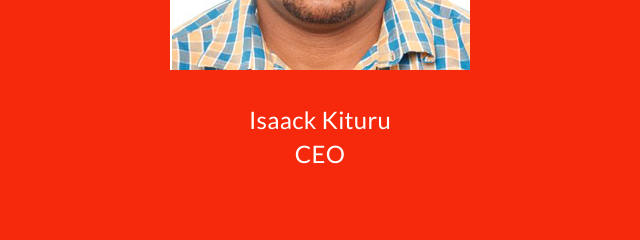
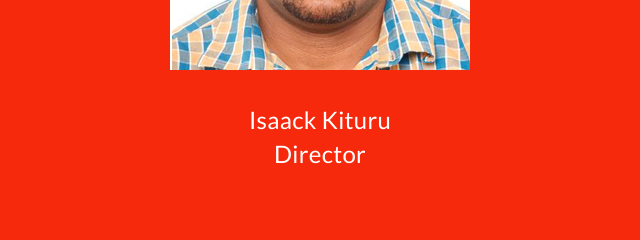
Before and after one commit to kevinmisigaro/jidi, a plain HTML site: page about.html in a window 1280 px wide. Shown: the part 1752-1992 px from the top of the page, 35-675 px from the left. Drawn offline with Linux system fonts and the light colour scheme; a script that the page names is missing.

Commit message:
changed isaac's title

```diff
--- a/about.html
+++ b/about.html
@@ -247,7 +247,7 @@
                    <h4 class="text-center text-white">
                     <br>
                        Isaack Kituru<br>
-                       CEO
+                       Director
                    </h4>
                 </div>
             </div>
```
